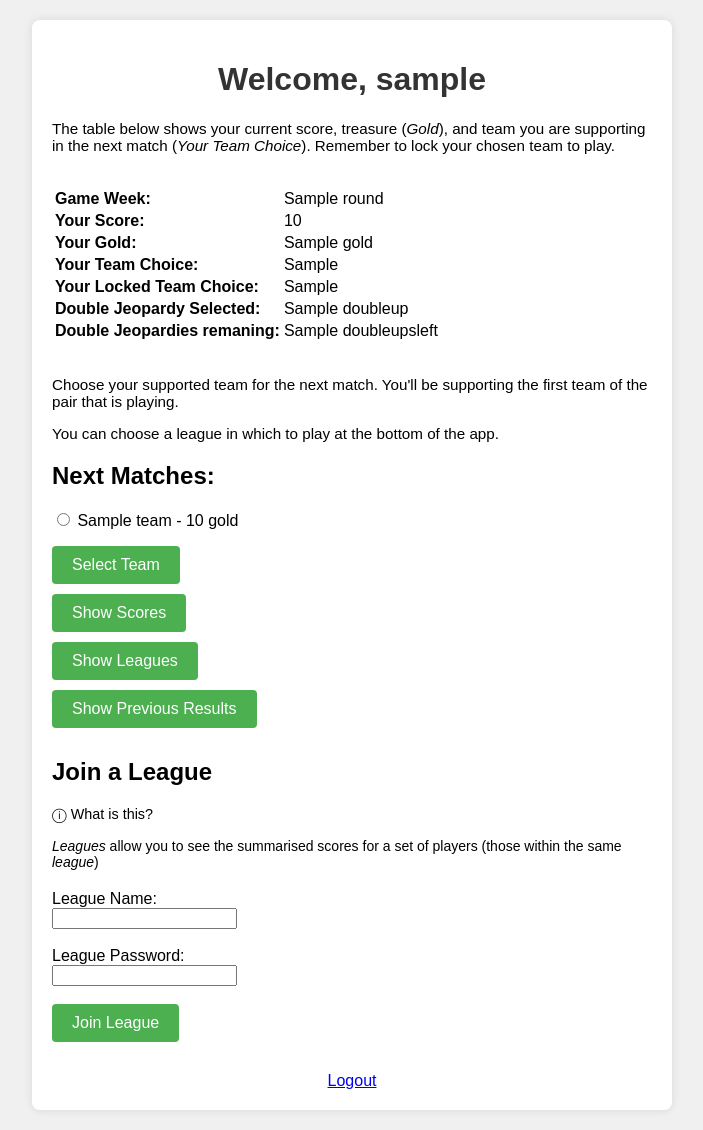
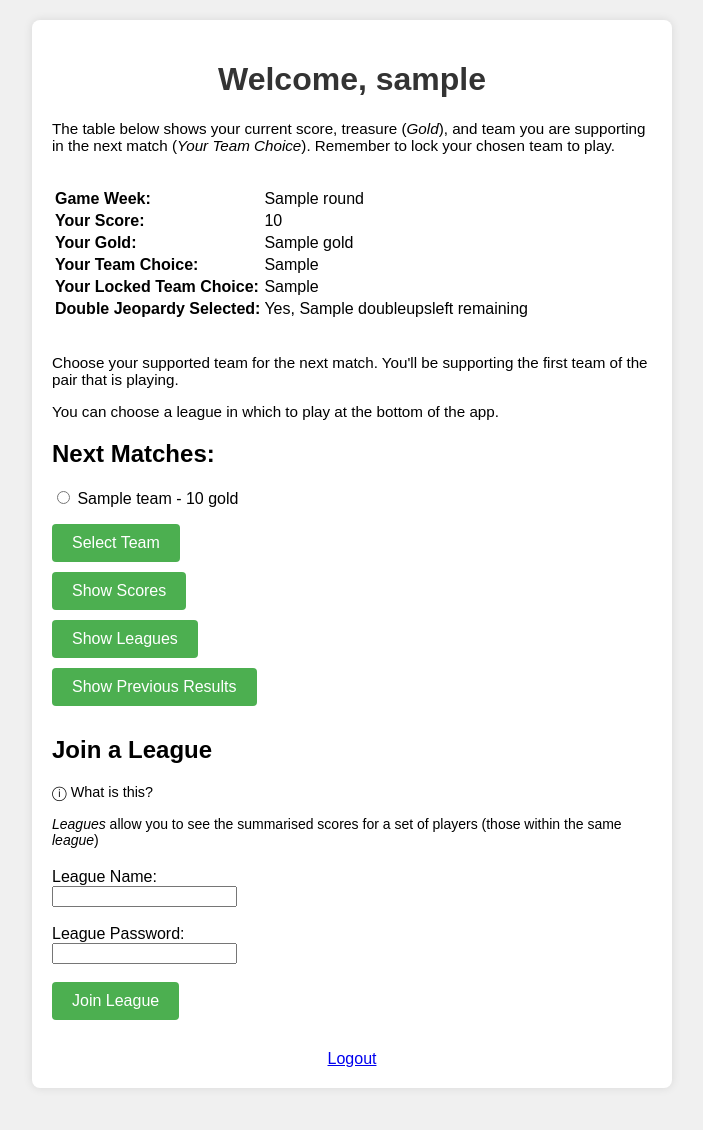
Before and after one commit to matt031291/premier_league_predictions, a Flask app: template templates/home.html in a window 1280 px wide. Shown: the whole page, without its empty margins (288-991 px from the left). After the commit the page ends 1088 px from the top, so only its background shows below. Run offline with Flask 2, Linux system fonts and the light colour scheme; the template is opened without the code that fills it: most values are stand-ins (such as "Sample title", 1, 10 or a date in 2020).

Commit message:
change layout of double ups

```diff
--- a/templates/home.html
+++ b/templates/home.html
@@ -91,11 +91,7 @@
           </tr>
           <tr>
             <td> <span style="font-weight:bold">Double Jeopardy Selected:</span></td>
-            <td> {{ doubleup }} </td>
-          </tr>
-          <tr>
-            <td> <span style="font-weight:bold">Double Jeopardies remaning:</span></td>
-            <td> {{ doubleupsleft }} </td>
+            <td>  {% if doubleup %}Yes, {% else %}No, {% endif %} {{doubleupsleft}} remaining </td>
           </tr>
       </table>
       </br>
```
